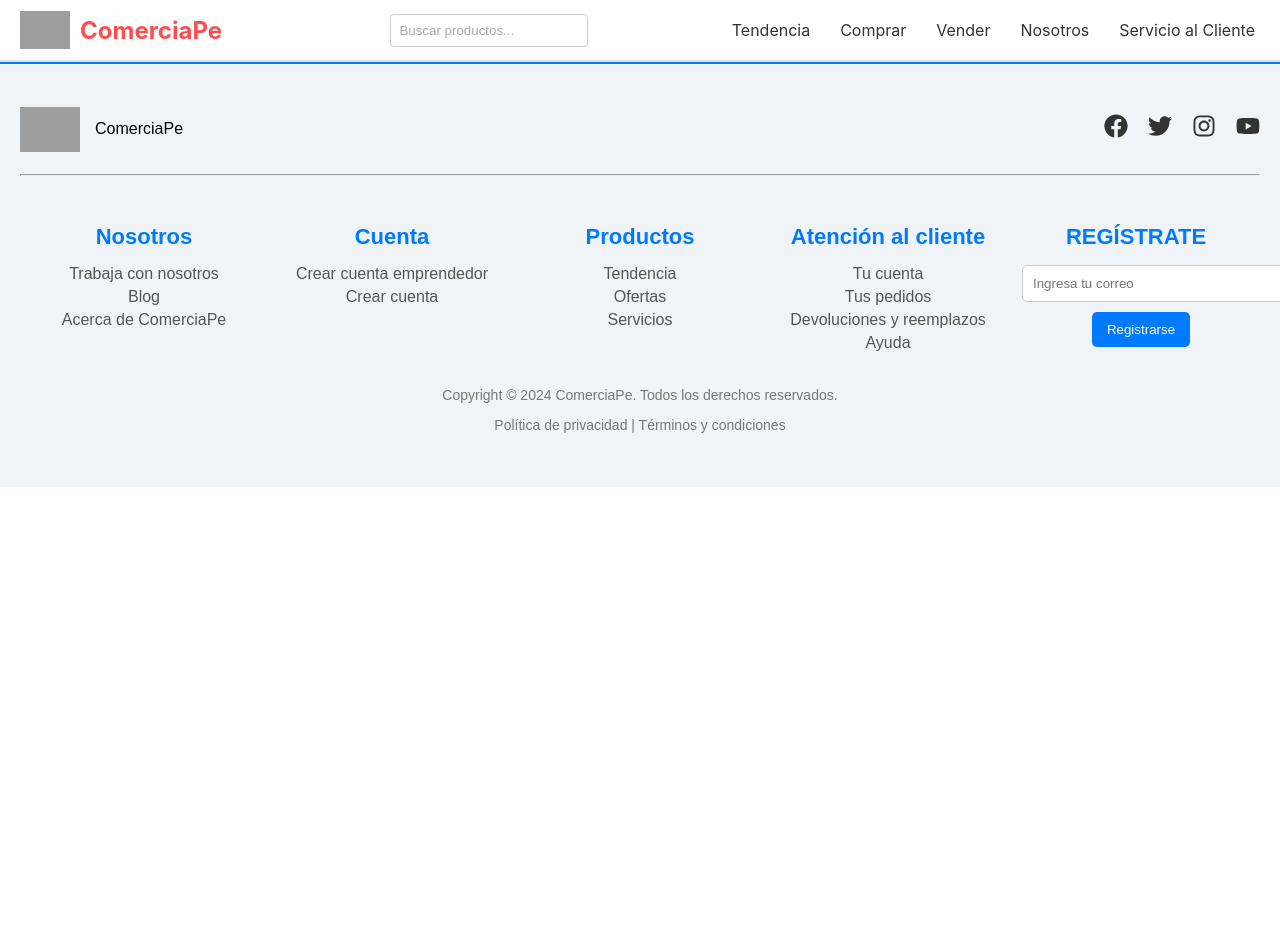
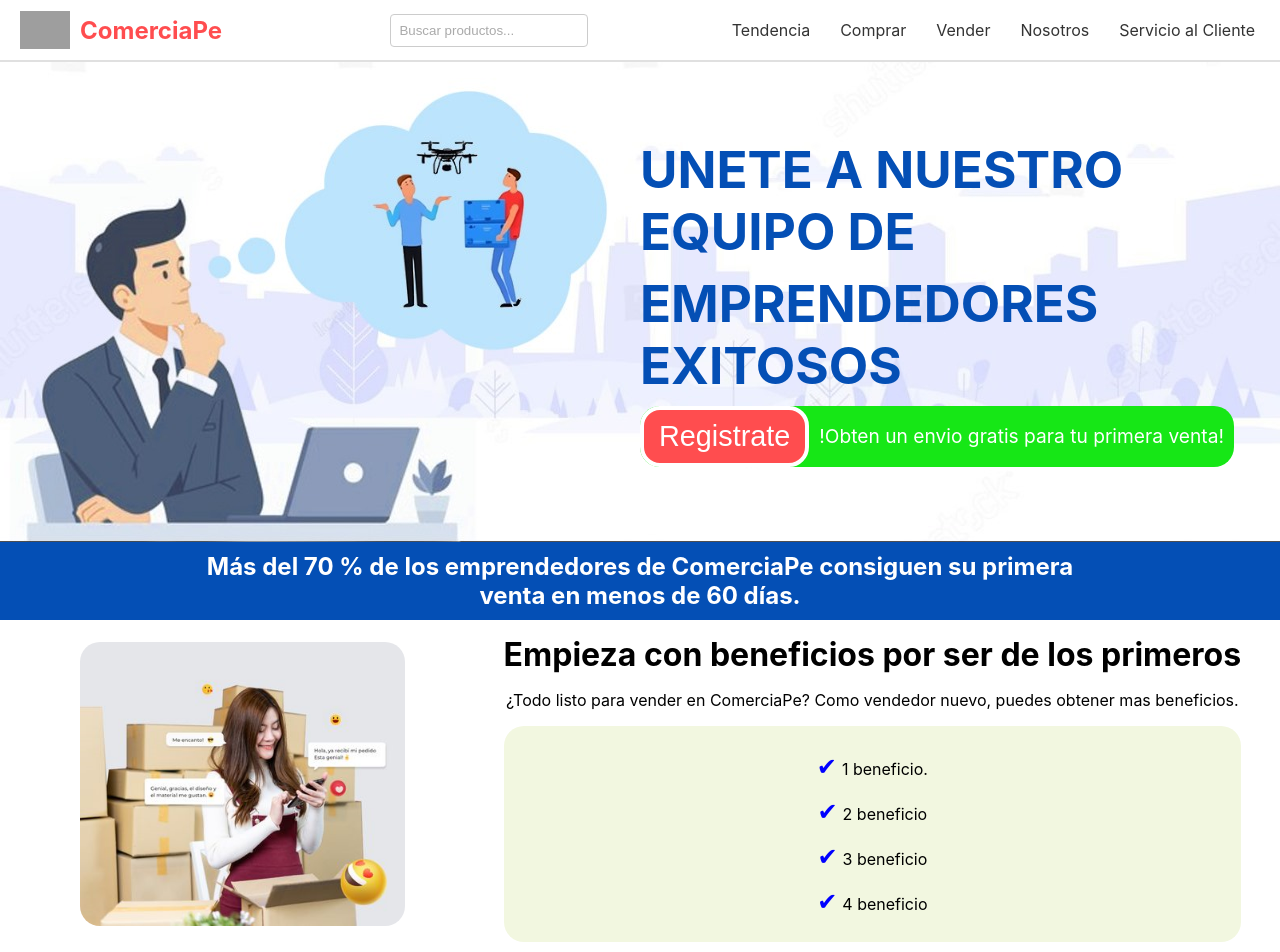
Before and after one commit to Tonysito/EFSRT-II_APLICATIVO_WEB, a React (Create React App) app: page /vender in a window 1280 px wide. Shown: the top 952 px of the page. Before the commit the page ends 800 px from the top, so only its background shows below. Built offline with nearby package versions, Linux system fonts and the light colour scheme; grey boxes are pictures that could not be loaded.

Commit message:
Añadiendo Estilos y Secciones
Sin comentarios

```diff
--- a/src/App.css
+++ b/src/App.css
@@ -1,3 +1,7 @@
+
+
+
+/*
 .App {
   text-align: center;
 }
@@ -36,3 +40,4 @@
     transform: rotate(360deg);
   }
 }
+*/
--- a/src/App.js
+++ b/src/App.js
@@ -1,17 +1,25 @@
 import './App.css';
+import React from 'react';
+import { BrowserRouter as Router, Route, Routes } from 'react-router-dom';
 import Footer from './FOOTER/Footer';
 import Header from './HEADER/Header';
+import MainVender from './marcosH'
+import Registro from './registro';
 
 function App () {
   return (
-    <div className="App">
+    <Router>
+      <div className="App">
+        <Header />
 
+        <Routes>
+          <Route path="/vender" element={<MainVender/>} />
+          <Route path="/registro" element={<Registro/>} />
+        </Routes>
 
-      <Header/>
-      <Footer/>
-
-
-    </div>
+        <Footer />
+      </div>
+    </Router>
   );
 }
 
--- a/src/FOOTER/pruebamelo.jsx
+++ /dev/null
@@ -1,5 +0,0 @@
-import React from "react";
-
-
-
-let Numero = 20;
--- a/src/HEADER/Header.jsx
+++ b/src/HEADER/Header.jsx
@@ -1,4 +1,5 @@
 import React from 'react';
+import { Link } from 'react-router-dom';
 import './Header.css';
 
 const Header = () => {
@@ -27,7 +28,7 @@
             </div>
           </div>
           <div className="menu-vender">
-            <a href="#vender">Vender</a>
+            <Link to="/vender">Vender</Link>
             <div className="submenu">
               <a href="#vender-productos">Vender productos</a>
               <a href="#vender-servicios">Vender servicios</a>
--- /dev/null
+++ b/src/infVendEmp.json
@@ -0,0 +1,13 @@
+{
+    "d_ben" :  [
+        "1 beneficio.",
+        "2 beneficio",
+        "3 beneficio",
+        "4 beneficio"
+    ],
+    "d_est" : [
+        {"titulo" : "titulo estadistica 1", "descripcion" : "descripcion estadistica 1"},
+        {"titulo" : "titulo estadistica 2", "descripcion" : "descripcion estadistica 2"},
+        {"titulo" : "titulo estadistica 3", "descripcion" : "descripcion estadistica 3"}
+    ]
+}
--- /dev/null
+++ b/src/marcosH.css
@@ -0,0 +1,116 @@
+/*1 section*/
+.sec_banner_reg{
+    position: relative;
+    width: 100%;
+    display: flex;
+    justify-content: flex-start;
+    align-items: center;
+}
+.img_banner_reg{
+    width: 100%;
+    z-index: -1;
+    object-fit: inherit;
+    min-height: 300px;
+}
+.sec_banner_reg div{
+    position: absolute;
+    right: 2%;
+    width: 48%;
+    display: flex;
+    flex-wrap: wrap;
+}
+.sec_banner_reg h3{
+    margin-top: 0px;
+    margin-bottom: 10px;
+    font-size: 3.2em;
+    color: #044fb5;
+    width: 100%;
+}
+.asid_banner_btn_reg{
+    font-size: 1.2em;
+    background-color: rgb(22, 231, 22);
+    border-radius: 20px;
+    color: white;
+    display: inline-flex;
+    align-items: center;
+    flex-wrap: wrap;
+    justify-content: center;
+}
+.asid_banner_btn_reg button{
+    font-size: 1.5em;
+    background-color: #ff4d4f;
+    border-radius: 20px;
+    border: 4px solid white;
+    margin: 0px 10px 0px 0px;
+}
+.asid_banner_btn_reg span{
+    padding-right: 10px;
+}
+
+/*2 section*/
+.asid_estadisticas{
+    background-color: #044fb5;
+    padding: 10px;
+    color: white;
+    font-weight: 700;
+    font-size: 20px;
+}
+.asid_estadisticas p{
+    text-align: center;
+    font-size: 1.2em;
+    margin: 0px;
+}
+    /*=> 4 section --*/
+/* 3  section */
+
+.sec_empieza_ben{
+    display: flex;
+    justify-content: space-around;
+    padding: 10px;
+    flex-wrap: wrap;
+    align-items: center;
+    text-align: center;
+}
+.sec_empieza_ben img{
+    border-radius: 20px;
+    width: 80%;
+    height: 100%;
+}
+
+.div_empieza_ben div{
+    background-color: #f2f7e0;
+    padding: 10px;
+    border-radius: 20px;
+}
+.div_empieza_ben h3{
+    font-size: 2em;
+    margin: 5px 0px 5px 0px;
+}
+.div_empieza_ben div p::before{
+    content: "✔";
+    color: blue;
+    font-size: 1.5em;
+    margin-right: 5px;
+}
+
+/*4 section*/
+
+.div_estadisticas{
+    display: flex;
+    justify-content: space-around;
+    flex-wrap: wrap;
+}
+.div_estadisticas div{
+    padding: 20px
+}
+.div_estadisticas > div:nth-child(2){
+    border-left: 1px solid white;
+    border-right: 1px solid white;
+    padding: 20px 10% 20px 10%;
+}
+.div_estadisticas h4{
+    color: #c0e4fc;
+    margin: 5px;
+    font-size: 2em;
+    text-align: center;
+}
--- /dev/null
+++ b/src/marcosH.jsx
@@ -0,0 +1,69 @@
+import React from "react";
+import { useNavigate } from "react-router-dom";
+import infVendEmp from './infVendEmp.json'
+import '../src/marcosH.css';
+import '../src/mediaqueries.css'
+
+
+const MainVender = () => {
+
+    const navigate = useNavigate();
+
+    const pressClick = () => {
+        navigate('/registro');
+        //window.location.href = "/registro";
+    };
+
+    return(
+        //VCN = Vende Con Nosotros
+        <div>
+            <section className="sec_banner_reg">
+                <img className="img_banner_reg" src="../images/img_banner_reg.jpg"></img>
+                <div>
+                    <h3>UNETE A NUESTRO EQUIPO DE </h3>
+                    <h3>EMPRENDEDORES EXITOSOS</h3>
+                    <aside className="asid_banner_btn_reg">
+                        <button onClick={pressClick}>Registrate</button>
+                        <span>!Obten un envio gratis para tu primera venta!</span>
+                    </aside>
+                </div>
+            </section>
+            <aside className="asid_estadisticas">
+                <p>Más del 70 % de los emprendedores de ComerciaPe consiguen su primera</p>
+                <p>venta en menos de 60 días.</p>
+            </aside>
+            <section className="sec_empieza_ben">
+                <div>
+                    <img src="../images/img_empieza_ben.png"/>
+                </div>
+                <div className="div_empieza_ben">
+                    <h3>Empieza con beneficios por ser de los primeros</h3>
+                    <p>¿Todo listo para vender en ComerciaPe? Como vendedor nuevo, puedes obtener mas beneficios.</p>
+                    <div>
+                        {infVendEmp.d_ben.map((beneficio,i) => (
+                            <p key={i}>{beneficio}</p>
+                        ))}
+                    </div>
+                </div>
+            </section>
+            <section>
+                <h3>UNETE A NUESTRO EQUIPO</h3>
+            </section>
+            <aside className="asid_estadisticas">
+                <div className="div_estadisticas">
+                    {infVendEmp.d_est.map((estadistica,i) => (
+                        <div key={i}>
+                            <h4>{estadistica.titulo}</h4>
+                            <p>{estadistica.descripcion}</p>
+                        </div>
+                    ))}
+                </div>
+            </aside>
+            <section>
+                 <h3>UNETE A NUESTRO EQUIPO</h3>
+            </section>
+        </div>
+    );
+}
+
+export default MainVender;
--- /dev/null
+++ b/src/mediaqueries.css
@@ -0,0 +1,27 @@
+/*Vender*/
+
+@media (max-width : 1080px) {
+    .sec_banner_reg h3{
+        font-size: 1.8em;
+    }
+    .asid_banner_btn_reg{
+        background-color: transparent;
+    }
+    .asid_banner_btn_reg button::after{
+        content: " y recibe un envio gratis";
+    }
+    .asid_banner_btn_reg button{
+        font-size: 1.2em;
+    }
+    .asid_banner_btn_reg span{
+        display: none;
+    }
+}
+@media (max-width : 640px) {
+    .sec_banner_reg h3{
+        font-size: 1.4em;
+    }
+    .asid_banner_btn_reg button::after{
+        content: "";
+    }
+}
--- /dev/null
+++ b/src/registro.jsx
@@ -0,0 +1,11 @@
+import React from "react";
+
+const Registro = () =>{
+    return(
+        <div>
+            <p>Leo cmt</p>
+        </div>
+    );
+}
+
+export default Registro;
```
Also changed, not shown: src/marcosH.js (deleted, +0 -57 lines), public/images/img_banner_reg.jpg (renamed from public/images/img_banner_VCN.jpg), public/images/img_empieza_ben.png (added).
